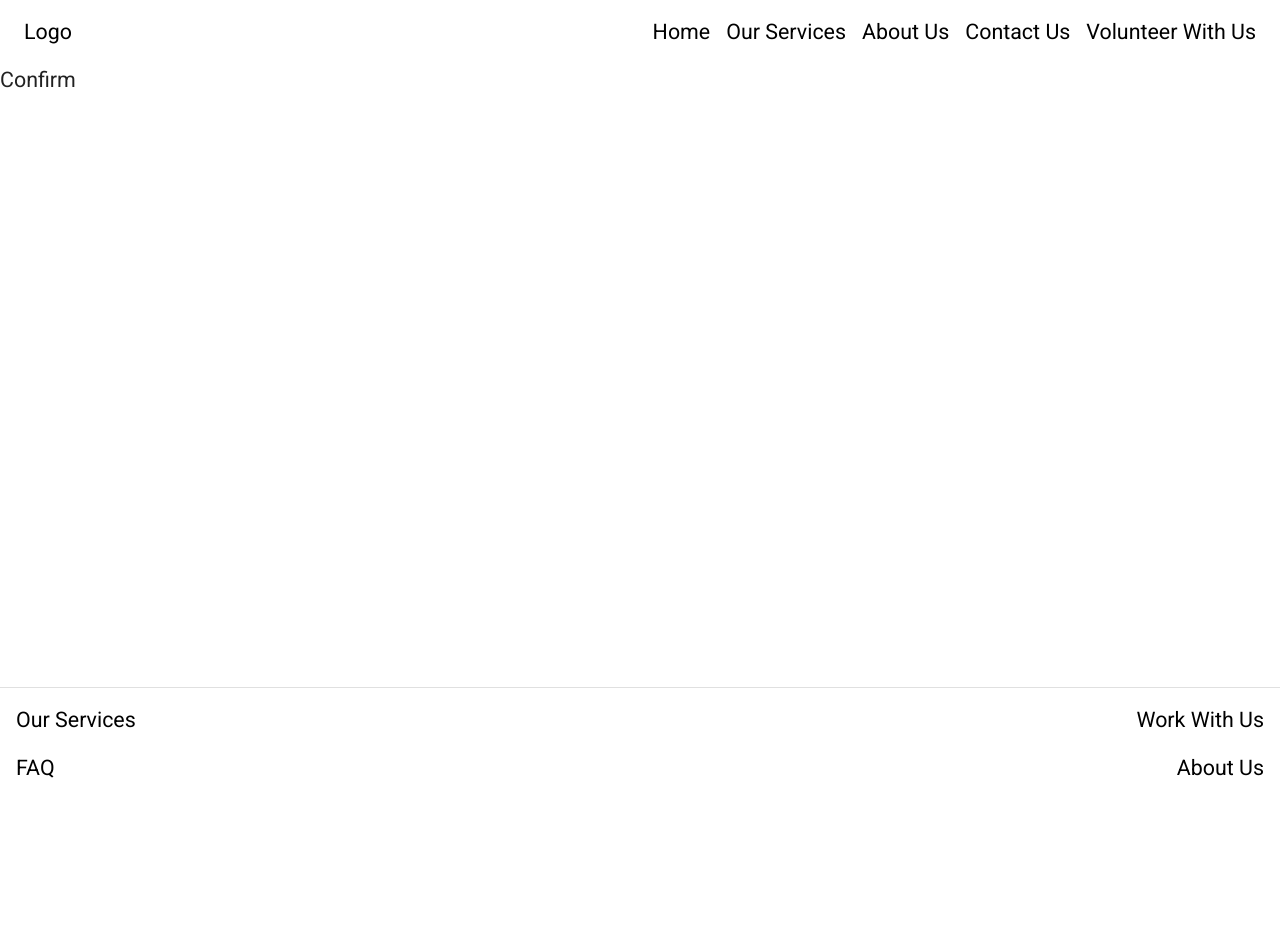
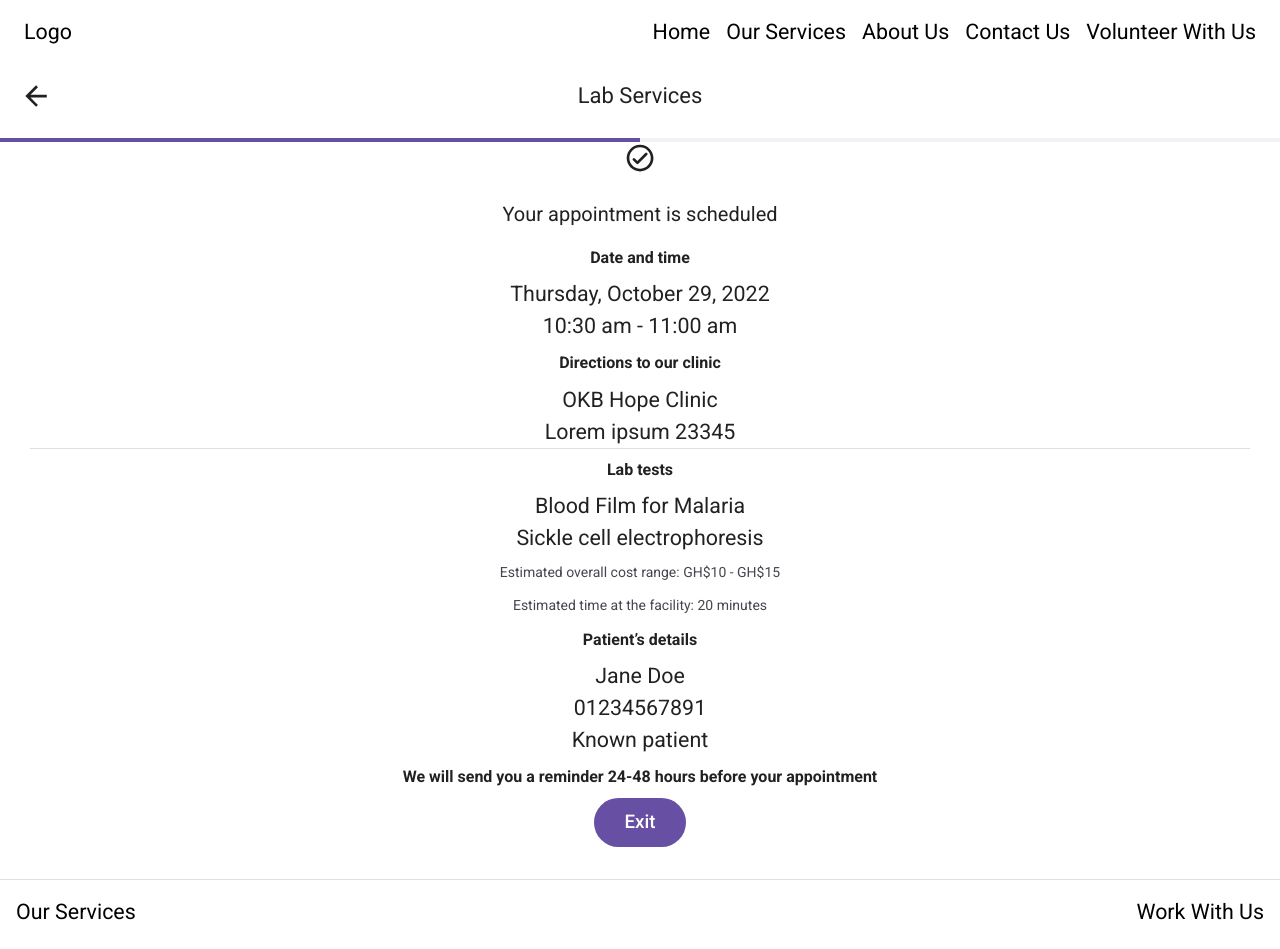
Before and after one commit to connorjchen/hope-health-van, a React (Vite) app in the folder client/: page /booking/1/confirm in a window 1280 px wide. Shown: the top 949 px of the page. Before the commit the page ends 800 px from the top, so only its background shows below. Built offline with nearby package versions, Linux system fonts and the light colour scheme.

Commit message:
Init confirm dialogue

```diff
--- a/client/src/screens/confirm.jsx
+++ b/client/src/screens/confirm.jsx
@@ -1,7 +1,8 @@
 import {
   Box,
+  useTheme,
   Typography,
-  useTheme,
+  Divider,
   TextField,
   FormGroup,
   FormControlLabel,
@@ -11,15 +12,64 @@ import {
   Button,
 } from "@mui/material";
 import ProgressHeader from "../components/progressHeader";
-import SearchIcon from "@mui/icons-material/Search";
+import CheckIcon from "@mui/icons-material/CheckCircleOutlineRounded";
 import { useNavigate, useParams } from "react-router-dom";
+
+const title = "Lab Services";
 
 function Confirm() {
   const theme = useTheme();
   const navigate = useNavigate();
   let { service } = useParams();
 
-  return <Box>Confirm</Box>;
+  return (
+    <Box>
+      <ProgressHeader title={title} progress={50} />
+      <Box px="30px">
+        <Box align="center">
+          <CheckIcon />
+          <Typography variant="h3">Your appointment is scheduled</Typography>
+          <Typography variant="h5">Date and time</Typography>
+          <Typography>Thursday, October 29, 2022</Typography>
+          <Typography>10:30 am - 11:00 am</Typography>
+
+          <Typography variant="h5">Directions to our clinic</Typography>
+          <Typography>OKB Hope Clinic</Typography>
+          <Typography>Lorem ipsum 23345</Typography>
+
+          <Divider />
+
+          <Typography variant="h5">Lab tests</Typography>
+          <Typography>Blood Film for Malaria</Typography>
+          <Typography>Sickle cell electrophoresis</Typography>
+          <Typography variant="caption">
+            Estimated overall cost range: GH$10 - GH$15
+            <br />
+            Estimated time at the facility: 20 minutes
+          </Typography>
+
+          <Typography variant="h5">Patient’s details</Typography>
+          <Typography>Jane Doe</Typography>
+          <Typography>01234567891</Typography>
+          <Typography>Known patient</Typography>
+
+          <Typography variant="h5">
+            We will send you a reminder 24-48 hours before your appointment
+          </Typography>
+
+          <Button
+            onClick={() => navigate("/labtests")}
+            sx={{
+              ...theme.purpleButton,
+              px: "30px",
+            }}
+          >
+            Exit
+          </Button>
+        </Box>
+      </Box>
+    </Box>
+  );
 }
 
 export default Confirm;
--- a/client/src/theme.js
+++ b/client/src/theme.js
@@ -33,13 +33,14 @@ const theme = createTheme({
       margin: "20px",
     },
     h5: {
-      fontWeight: 500,
+      fontWeight: 700,
       fontSize: "16px",
       marginTop: "10px",
       marginBottom: "10px",
     },
     caption: {
       fontSize: "14px",
+      color: "#49454F",
     },
   },
   palette: {
```
